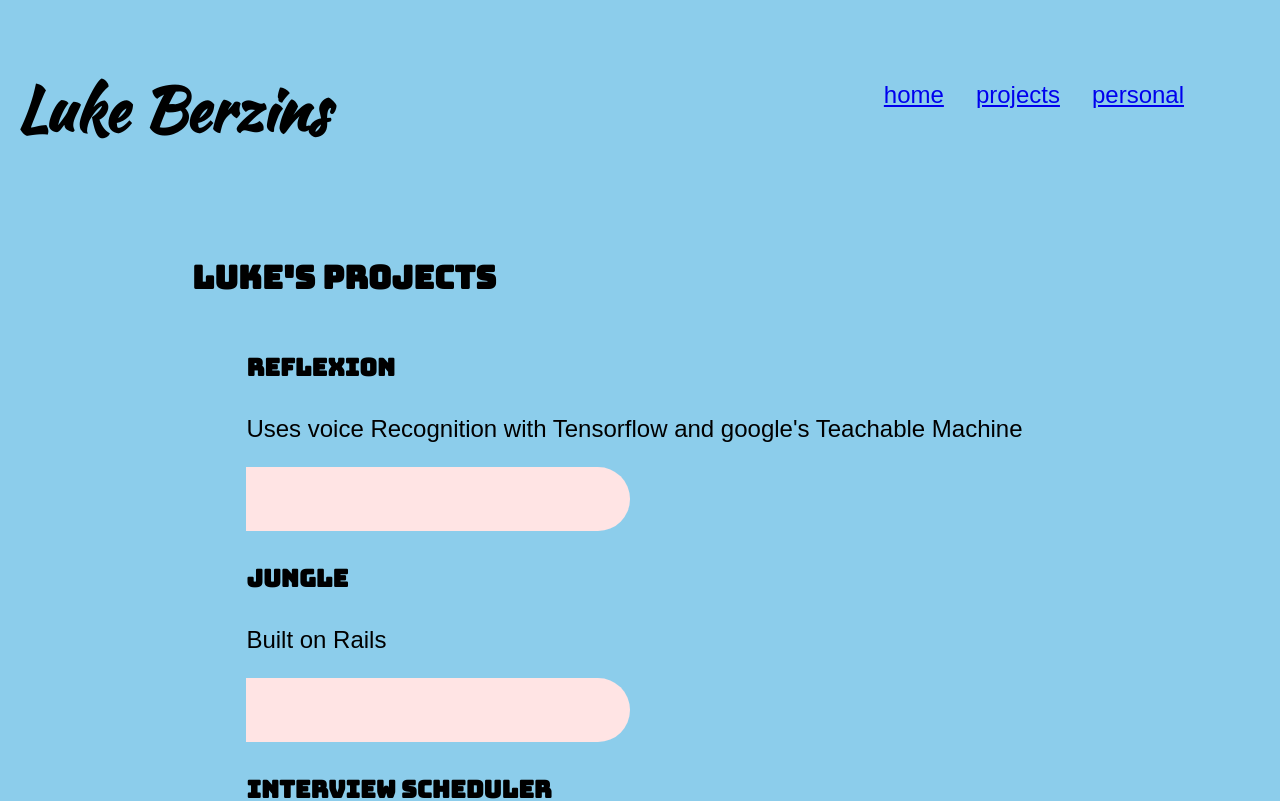
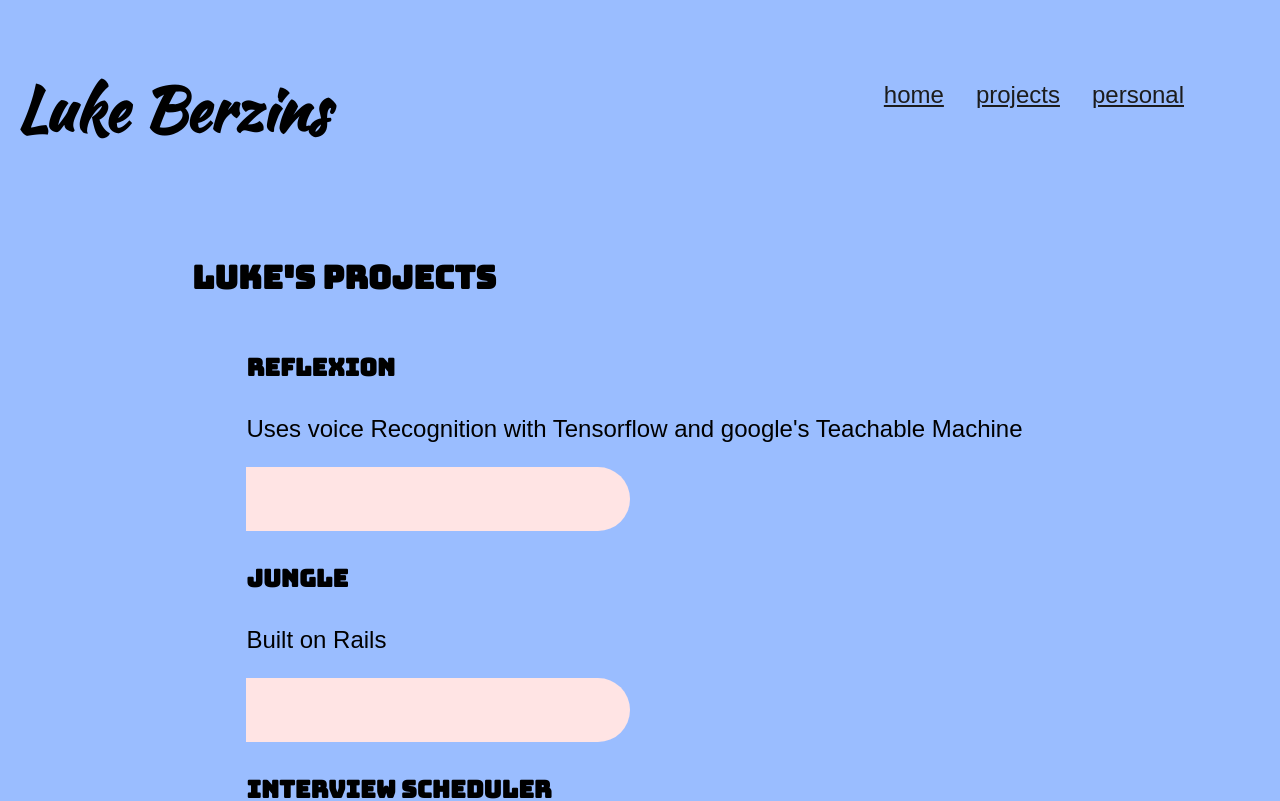
Before and after one commit to Luke-Berzins/lukeberzins, a React (Create React App) app: page /projects in a window 1280 px wide. Shown: the top 801 px of the page. Built offline with nearby package versions, Linux system fonts and the light colour scheme; a web font is replaced by a local one.

Commit message:
theme color scheme change

```diff
--- a/src/_variable.scss
+++ b/src/_variable.scss
@@ -1,9 +1,9 @@
-$defaultBackground: rgb(140, 205, 235);
-$defaultTextColor: black;
+$defaultBackground: rgb(154, 189, 255);
+$defaultTextColor: rgb(28, 28, 28);
 $darkBackground: rgb(28, 28, 28);
-$darkTextcolor: rgb(148, 209, 255);
-$partyBackground: rgb(137, 65, 146);
-$partyTextColor: rgb(165, 54, 47);
+$darkTextColor: rgb(148, 209, 255);
+$partyBackground: rgb(171, 14, 3);;
+$partyTextColor: rgb(246, 188, 254);
 
 
 $title-text: 'Kaushan Script', cursive;
--- a/src/components/Nav.scss
+++ b/src/components/Nav.scss
@@ -26,17 +26,27 @@
 
 .default {
   background-color: $defaultBackground;
-}
-
-.dark {
-  background-color: $darkBackground;
-  color: $darkTextcolor;
   .navfunctions {
     display:flex;
     .site-nav {
       margin: 5rem;
       .navLink {
-        color: $darkTextcolor;
+        color: $defaultTextColor;
+        margin: 1rem;
+      }
+    }
+  }
+}
+
+.dark {
+  background-color: $darkBackground;
+  color: $darkTextColor;
+  .navfunctions {
+    display:flex;
+    .site-nav {
+      margin: 5rem;
+      .navLink {
+        color: $darkTextColor;
         margin: 1rem;
       }
     }
@@ -45,12 +55,13 @@
 
 .party {
   background-color: $partyBackground;
+  color: $partyTextColor;
   .navfunctions {
     display:flex;
     .site-nav {
       margin: 5rem;
       .navLink {
-        color: rgba(240, 45, 45, 0.795);
+        color: $partyTextColor;
         margin: 1rem;
       }
     }
--- a/src/pages/home/Home.scss
+++ b/src/pages/home/Home.scss
@@ -142,7 +142,7 @@ body{
 
 .dark {
   background-color: $darkBackground;
-  color: $darkTextcolor;
+  color: $darkTextColor;
   p {
     background-color: $darkBackground;
     margin-top: 0;
@@ -232,11 +232,10 @@ body{
   }
 }
 .party {
-  color: $partyTextColor
+  color: $partyTextColor;
 
     img {
       animation: rotation 30s infinite linear;
-
     }
     p {
       margin-top: 0;
--- a/src/pages/projects/ProjectItem.scss
+++ b/src/pages/projects/ProjectItem.scss
@@ -63,7 +63,7 @@
 
   .party {
     .slider{
-      background-color: rgb(255, 228, 228);
+      background-color: rgb(29, 27, 27);
       border-top-right-radius: 200px;
       border-bottom-right-radius: 200px;
       width:30%;
--- a/src/pages/projects/Projects.jsx
+++ b/src/pages/projects/Projects.jsx
@@ -19,7 +19,7 @@ export default function Projects(props) {
           name="Reflexion"
           picture=""
           description="Uses voice Recognition with Tensorflow and google's  Teachable Machine"
-          git=""
+          git="www."
           site=""
           display=""
           stack=""
--- a/src/pages/projects/Projects.scss
+++ b/src/pages/projects/Projects.scss
@@ -44,7 +44,7 @@ body{
 
 .dark {
   background-color: $darkBackground;
-  color: $darkTextcolor;
+  color: $darkTextColor;
   .projects-intro{
     padding-top: 1rem;
     background-color: $darkBackground;
```
